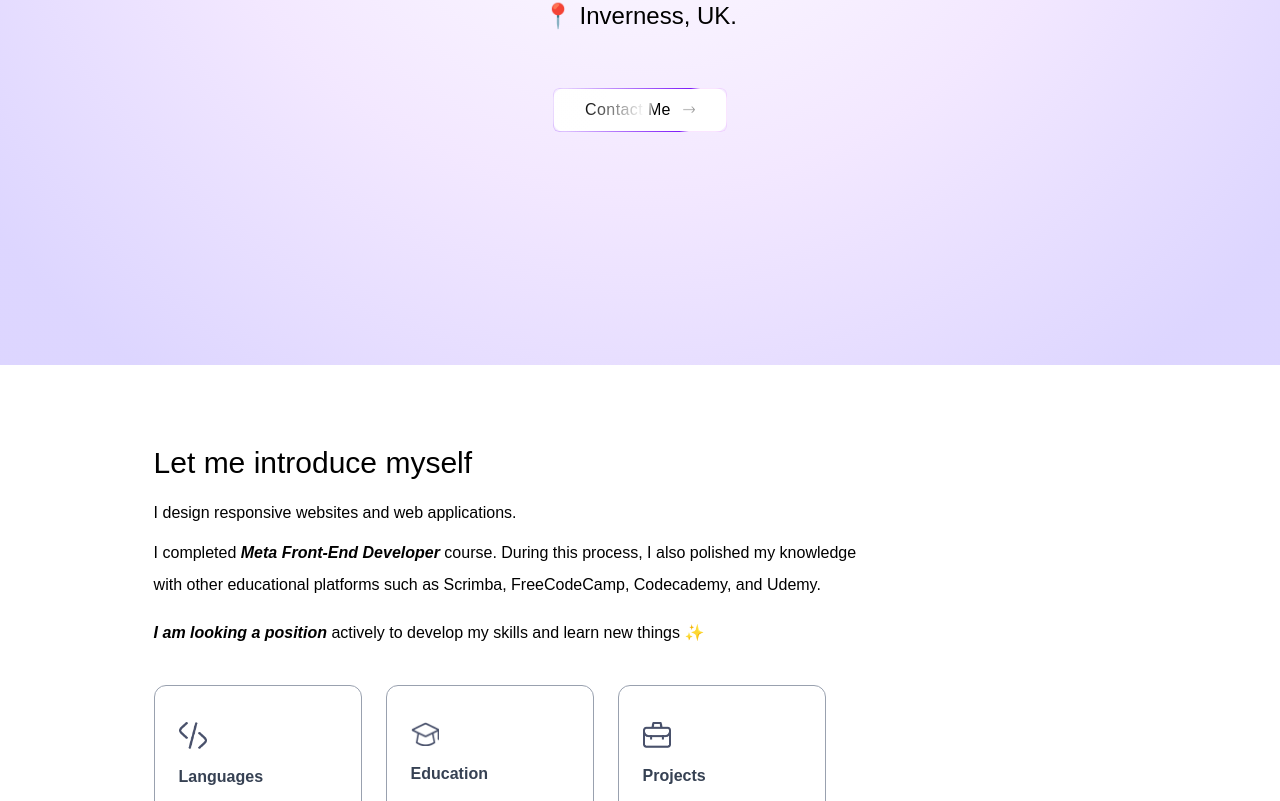
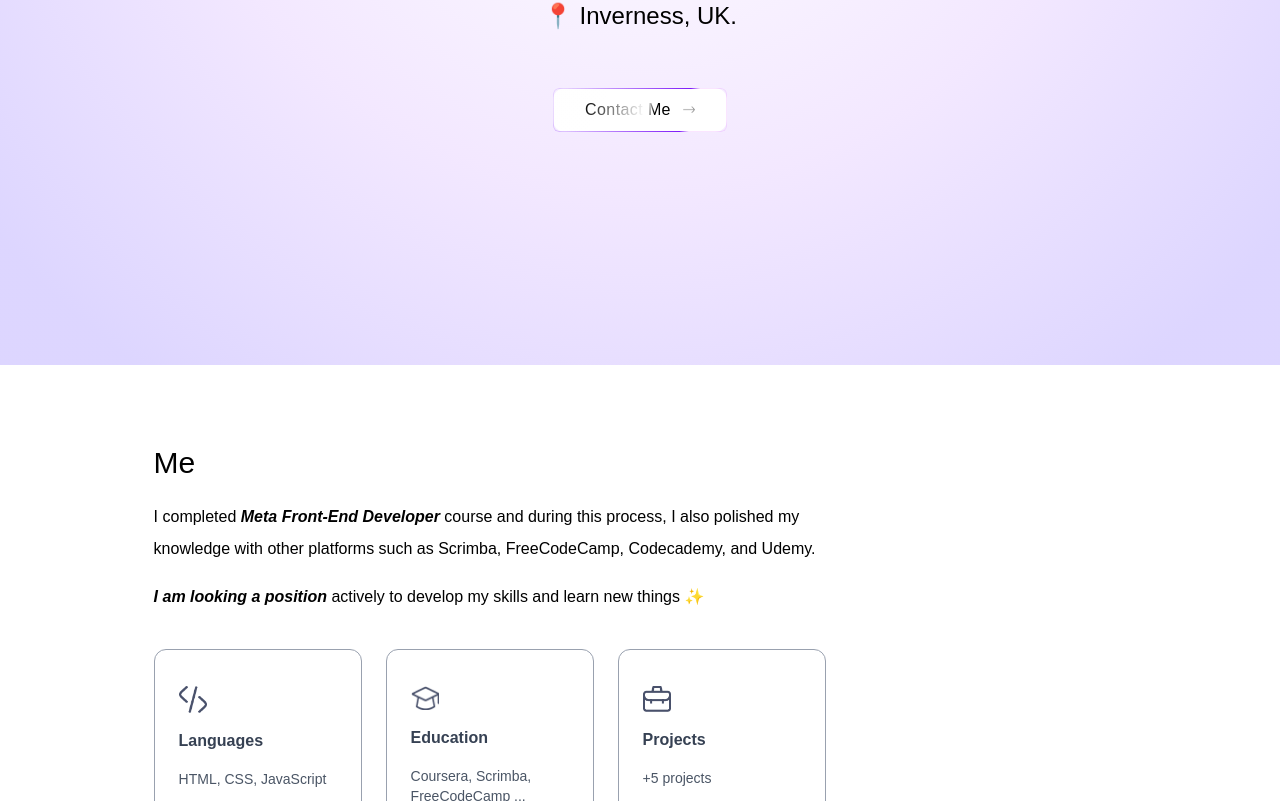
Before and after one commit to esraayaz/main-website, a Next.js app: page / in a window 1280 px wide. Shown: the part 435-1236 px from the top of the page. Built offline with nearby package versions, Linux system fonts and the light colour scheme; a web font is replaced by a local one.

Commit message:
About component improved 🌜

```diff
--- a/Components/About.jsx
+++ b/Components/About.jsx
@@ -7,17 +7,14 @@ const About = () => {
     <div id="about" className="w-full px-[12%] py-20 scroll-mt-20">
       <div className="flex w-full flex-col items-start gap-10">
         <div>
-          <h1 className="mb-5 text-3xl">Let me introduce myself</h1>
-          <p className="text-md mx-auto mb-3">
-            I design responsive websites and web applications.
-          </p>
-          <p className="text-balance leading-8 text-md mx-auto mb-5 ">
+          <h1 className="mb-5 text-3xl">Me</h1>
+          <p className="text-balance leading-8 text-md mb-5 w-10/12">
             I completed{" "}
             <span className="italic font-semibold">
               Meta Front-End Developer
             </span>{" "}
-            course. During this process, I also polished my knowledge with other
-            educational platforms such as Scrimba, FreeCodeCamp, Codecademy, and
+            course and during this process, I also polished my knowledge with
+            other platforms such as Scrimba, FreeCodeCamp, Codecademy, and
             Udemy.
           </p>
           <p className="text-md mx-auto ">
```
